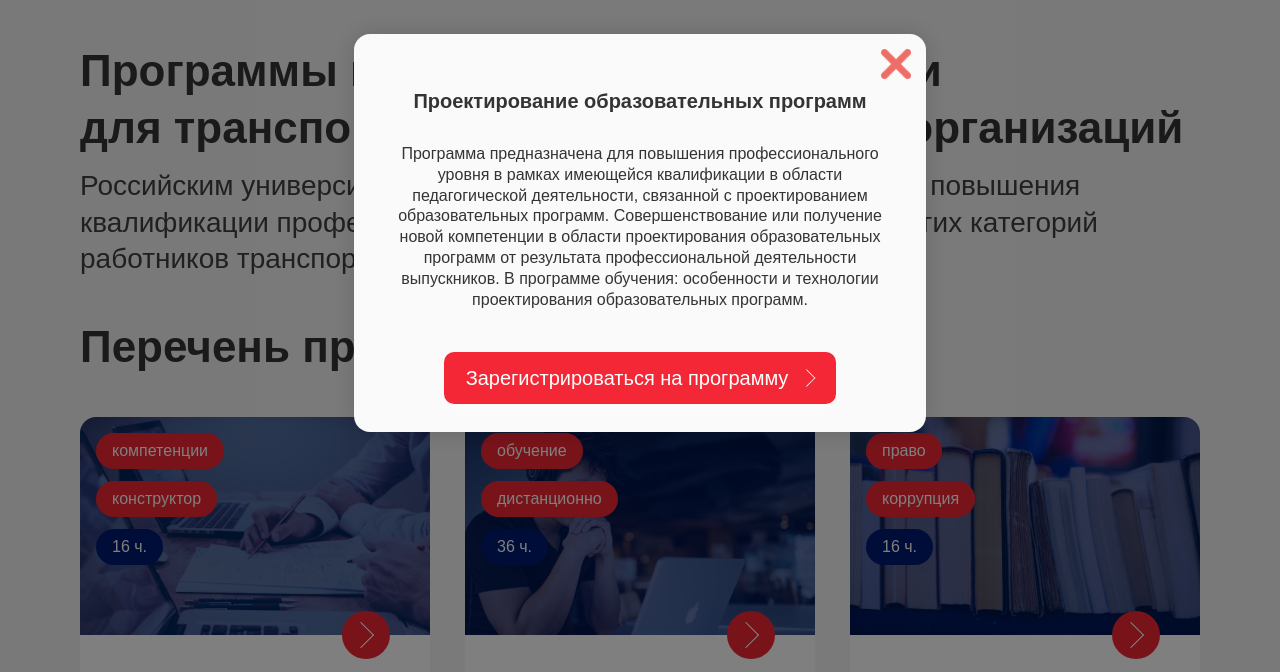
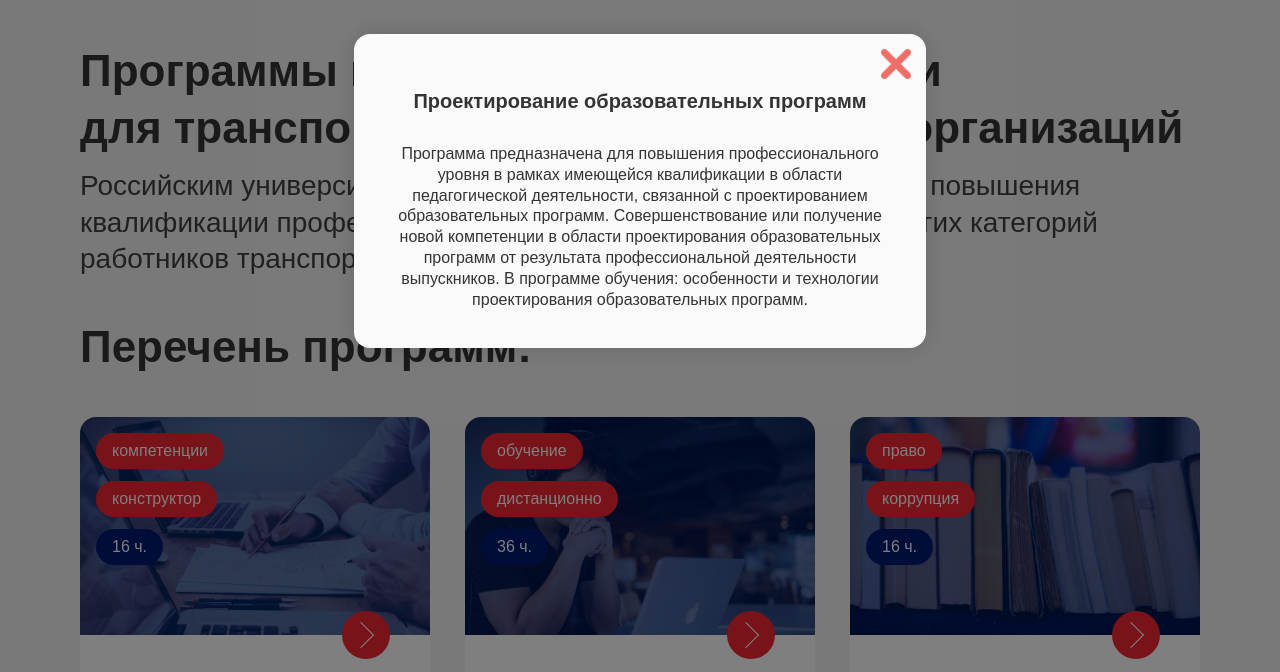
Before and after one commit to Medjestik/psal-page, a React app: page /qualification in a window 1280 px wide. Both pictures are taken after a click on the element 366 px from the left and 720 px from the top of the page. Shown: the part 86-758 px from the top of the page. Built offline with nearby package versions, Linux system fonts and the light colour scheme; a web font is replaced by a local one.

Commit message:
fix: close registration

```diff
--- a/src/components/Popup/InfoPopup/InfoPopup.js
+++ b/src/components/Popup/InfoPopup/InfoPopup.js
@@ -12,9 +12,15 @@ function InfoPopup({ currentProgram, isOpen, onClose }) {
       <form className='popup__form' name='program-info-popup' noValidate>
         <h3 className='popup__title'>{currentProgram.name}</h3>
         <p className='popup__subtitle'>{currentProgram.description}</p>
-        <div className='programs__link-container'>
-          <a className='programs__link' href={currentProgram.link} target='_blank' rel='noreferrer'>Зарегистрироваться на программу</a>
-        </div>
+        {
+          /*
+          <>
+            <div className='programs__link-container'>
+              <a className='programs__link' href={currentProgram.link} target='_blank' rel='noreferrer'>Зарегистрироваться на программу</a>
+            </div>
+          </>
+          */
+        }
       </form>
     </Popup>
   )
```
Also changed, not shown: build/asset-manifest.json, build/index.html, build/static/js/main.f9a4c6a1.js.LICENSE.txt (renamed from build/static/js/main.9c9a7e0d.js.LICENSE.txt), 4 other files.
